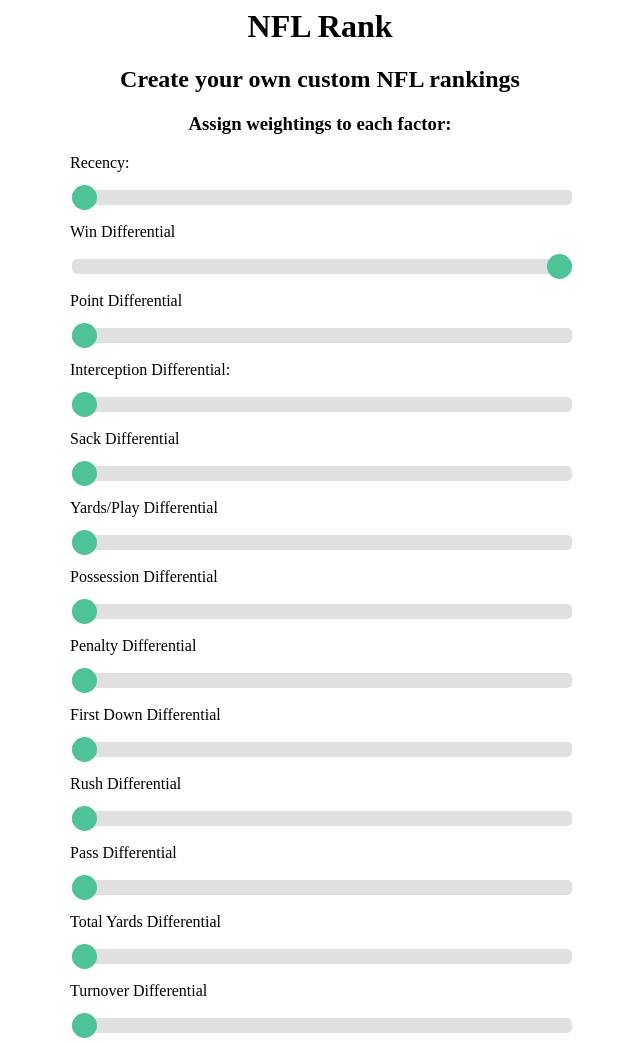
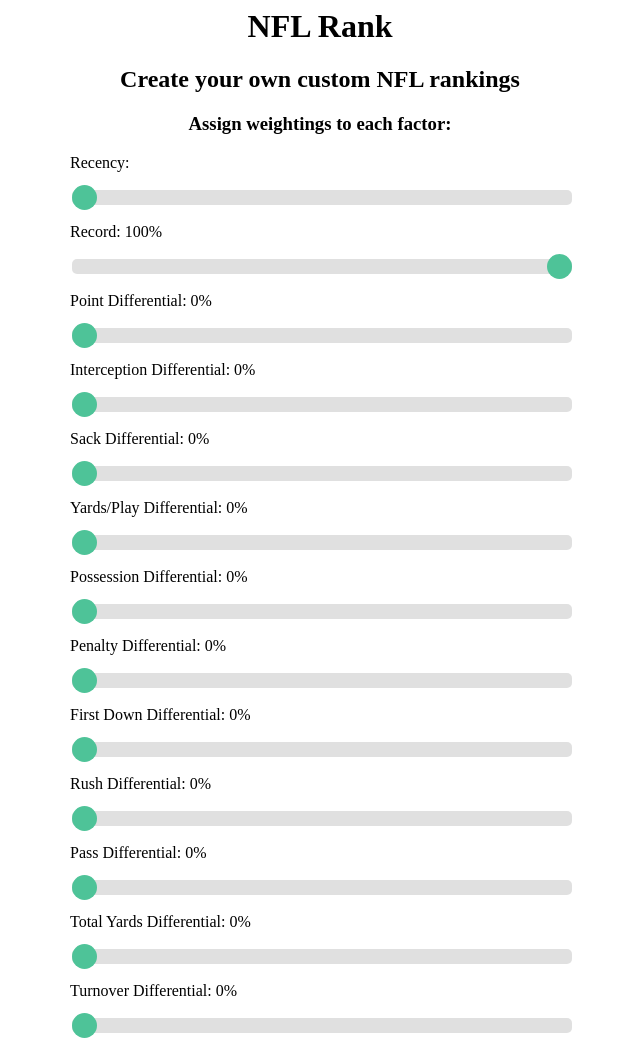
Before and after one commit to nrlopez03/nfl-rank, a Flask app: page / in a window 1280 px wide. Shown: the whole page, without its empty margins (320-960 px from the left). Run offline with Flask 2, Linux system fonts and the light colour scheme.

Commit message:
completeSliders

```diff
--- a/templates/index.html
+++ b/templates/index.html
@@ -1,7 +1,7 @@
 <html>
     <head>
         <link href="/static/styles.css" rel="stylesheet">
-        <title>Sample app</title>
+        <title>NFL Rank</title>
     </head>
     <body>
         <h1 style="text-align:center">{{ title }}</h1>
@@ -10,31 +10,139 @@
         <h3 style="text-align:center">Assign weightings to each factor:</h3>
         <div class="slidecontainer" style="width: 500px; margin:0 auto;">
             <p>Recency:</p>
-            <input type="range" min="0" max="1" value="0" class="slider" id="Recency">
-            <p>Win Differential</p>
-            <input type="range" min="1" max="100" value="100" class="slider" id="Win Differential">
-            <p>Point Differential</p>
-            <input type="range" min="0" max="100" value="0" class="slider" id="Point Differential">
-            <p>Interception Differential:</p>
-            <input type="range" min="0" max="100" value="0" class="slider" id="Interception Differential">
-            <p>Sack Differential</p>
-            <input type="range" min="0" max="100" value="0" class="slider" id="Sack Differential">
-            <p>Yards/Play Differential</p>
-            <input type="range" min="0" max="100" value="0" class="slider" id="Yards/Play Differential">
-            <p>Possession Differential</p>
-            <input type="range" min="0" max="100" value="0" class="slider" id="Possession Differential">
-            <p>Penalty Differential</p>
-            <input type="range" min="0" max="100" value="0" class="slider" id="Penalty Differential">
-            <p>First Down Differential</p>
-            <input type="range" min="0" max="100" value="0" class="slider" id="First Down Differential">
-            <p>Rush Differential</p>
-            <input type="range" min="0" max="100" value="0" class="slider" id="Rush Differential">
-            <p>Pass Differential</p>
-            <input type="range" min="0" max="100" value="0" class="slider" id="Pass Differential">
-            <p>Total Yards Differential</p>
-            <input type="range" min="0" max="100" value="0" class="slider" id="Total Yards Differential">
-            <p>Turnover Differential</p>
-            <input type="range" min="0" max="100" value="0" class="slider" id="Turnover Differential">
+            <input type="range" min="0" max="100" value="0" class="slider" id="Recency">
+            <p>Record: <span id="winWeight"></span>%</p>
+            <input type="range" min="1" max="100" value="100" class="slider" id="WinDif">
+            <p>Point Differential: <span id="pointWeight"></span>%</p>
+            <input type="range" min="0" max="100" value="0" class="slider" id="PointDif">
+            <p>Interception Differential: <span id="interceptionWeight"></span>%</p>
+            <input type="range" min="0" max="100" value="0" class="slider" id="InterceptionDif">
+            <p>Sack Differential: <span id="sackWeight"></span>%</p>
+            <input type="range" min="0" max="100" value="0" class="slider" id="SackDif">
+            <p>Yards/Play Differential: <span id="ypWeight"></span>%</p>
+            <input type="range" min="0" max="100" value="0" class="slider" id="YPDif">
+            <p>Possession Differential: <span id="possessionWeight"></span>%</p>
+            <input type="range" min="0" max="100" value="0" class="slider" id="PossessionDif">
+            <p>Penalty Differential: <span id="penaltyWeight"></span>%</p>
+            <input type="range" min="0" max="100" value="0" class="slider" id="PenaltyDif">
+            <p>First Down Differential: <span id="fdWeight"></span>%</p>
+            <input type="range" min="0" max="100" value="0" class="slider" id="FDDif">
+            <p>Rush Differential: <span id="rushWeight"></span>%</p>
+            <input type="range" min="0" max="100" value="0" class="slider" id="RushDif">
+            <p>Pass Differential: <span id="passWeight"></span>%</p>
+            <input type="range" min="0" max="100" value="0" class="slider" id="PassDif">
+            <p>Total Yards Differential: <span id="tyWeight"></span>%</p>
+            <input type="range" min="0" max="100" value="0" class="slider" id="TYDif">
+            <p>Turnover Differential: <span id="turnoverWeight"></span>%</p>
+            <input type="range" min="0" max="100" value="0" class="slider" id="TurnoverDif">
         </div>
+        <script>
+            var winSlider = document.getElementById("WinDif");
+            var pointSlider = document.getElementById("PointDif");
+            var interceptionSlider = document.getElementById("InterceptionDif");
+            var sackSlider = document.getElementById("SackDif");
+            var ypSlider = document.getElementById("YPDif");
+            var possessionSlider = document.getElementById("PossessionDif");
+            var penaltySlider = document.getElementById("PenaltyDif");
+            var fdSlider = document.getElementById("FDDif");
+            var rushSlider = document.getElementById("RushDif");
+            var passSlider = document.getElementById("PassDif");
+            var tySlider = document.getElementById("TYDif");
+            var turnoverSlider = document.getElementById("TurnoverDif");
+
+            var winOutput = document.getElementById("winWeight");
+            var pointOutput = document.getElementById("pointWeight");
+            var interceptionOutput = document.getElementById("interceptionWeight");
+            var sackOutput = document.getElementById("sackWeight");
+            var ypOutput = document.getElementById("ypWeight");
+            var possessionOutput = document.getElementById("possessionWeight");
+            var penaltyOutput = document.getElementById("penaltyWeight");
+            var fdOutput = document.getElementById("fdWeight");
+            var rushOutput = document.getElementById("rushWeight");
+            var passOutput = document.getElementById("passWeight");
+            var tyOutput = document.getElementById("tyWeight");
+            var turnoverOutput = document.getElementById("turnoverWeight");
+
+            winOutput.innerHTML = winSlider.value;
+            pointOutput.innerHTML = pointSlider.value;
+            interceptionOutput.innerHTML = interceptionSlider.value;
+            sackOutput.innerHTML = sackSlider.value;
+            ypOutput.innerHTML = ypSlider.value;
+            possessionOutput.innerHTML = possessionSlider.value;
+            penaltyOutput.innerHTML = penaltySlider.value;
+            fdOutput.innerHTML = fdSlider.value;
+            rushOutput.innerHTML = rushSlider.value;
+            passOutput.innerHTML = passSlider.value;
+            tyOutput.innerHTML = tySlider.value;
+            turnoverOutput.innerHTML = turnoverSlider.value;
+
+            winSlider.oninput = function() {
+              updateWeights();
+            }
+
+            pointSlider.oninput = function() {
+              updateWeights()
+            }
+
+            interceptionSlider.oninput = function() {
+              updateWeights()
+            }
+
+            sackSlider.oninput = function() {
+              updateWeights()
+            }
+
+            ypSlider.oninput = function() {
+              updateWeights()
+            }
+
+            possessionSlider.oninput = function() {
+              updateWeights()
+            }
+
+            penaltySlider.oninput = function() {
+              updateWeights()
+            }
+
+            fdSlider.oninput = function() {
+              updateWeights()
+            }
+
+            rushSlider.oninput = function() {
+              updateWeights()
+            }
+
+            passSlider.oninput = function() {
+              updateWeights()
+            }
+
+            tySlider.oninput = function() {
+              updateWeights()
+            }
+
+            turnoverSlider.oninput = function() {
+              updateWeights()
+            }
+
+            function updateWeights(){
+                var totalSum = parseInt(winSlider.value) + parseInt(pointSlider.value) + parseInt(interceptionSlider.value)
+                    + parseInt(sackSlider.value) + parseInt(ypSlider.value) + parseInt(possessionSlider.value)
+                    + parseInt(penaltySlider.value) + parseInt(fdSlider.value) + parseInt(rushSlider.value)
+                    + parseInt(passSlider.value) + parseInt(tySlider.value) + parseInt(turnoverSlider.value);
+                winOutput.innerHTML = (parseInt(winSlider.value)/totalSum)*100;
+                pointOutput.innerHTML = (parseInt(pointSlider.value)/totalSum)*100;
+                interceptionOutput.innerHTML = (parseInt(interceptionSlider.value)/totalSum)*100;
+                sackOutput.innerHTML = (parseInt(sackSlider.value)/totalSum)*100;
+                ypOutput.innerHTML = (parseInt(ypSlider.value)/totalSum)*100;
+                possessionOutput.innerHTML = (parseInt(possessionSlider.value)/totalSum)*100;
+                penaltyOutput.innerHTML = (parseInt(penaltySlider.value)/totalSum)*100;
+                fdOutput.innerHTML = (parseInt(fdSlider.value)/totalSum)*100;
+                rushOutput.innerHTML = (parseInt(rushSlider.value)/totalSum)*100;
+                passOutput.innerHTML = (parseInt(passSlider.value)/totalSum)*100;
+                tyOutput.innerHTML = (parseInt(tySlider.value)/totalSum)*100;
+                turnoverOutput.innerHTML = (parseInt(turnoverSlider.value)/totalSum)*100;
+            }
+
+        </script>
     </body>
 </html>
```
